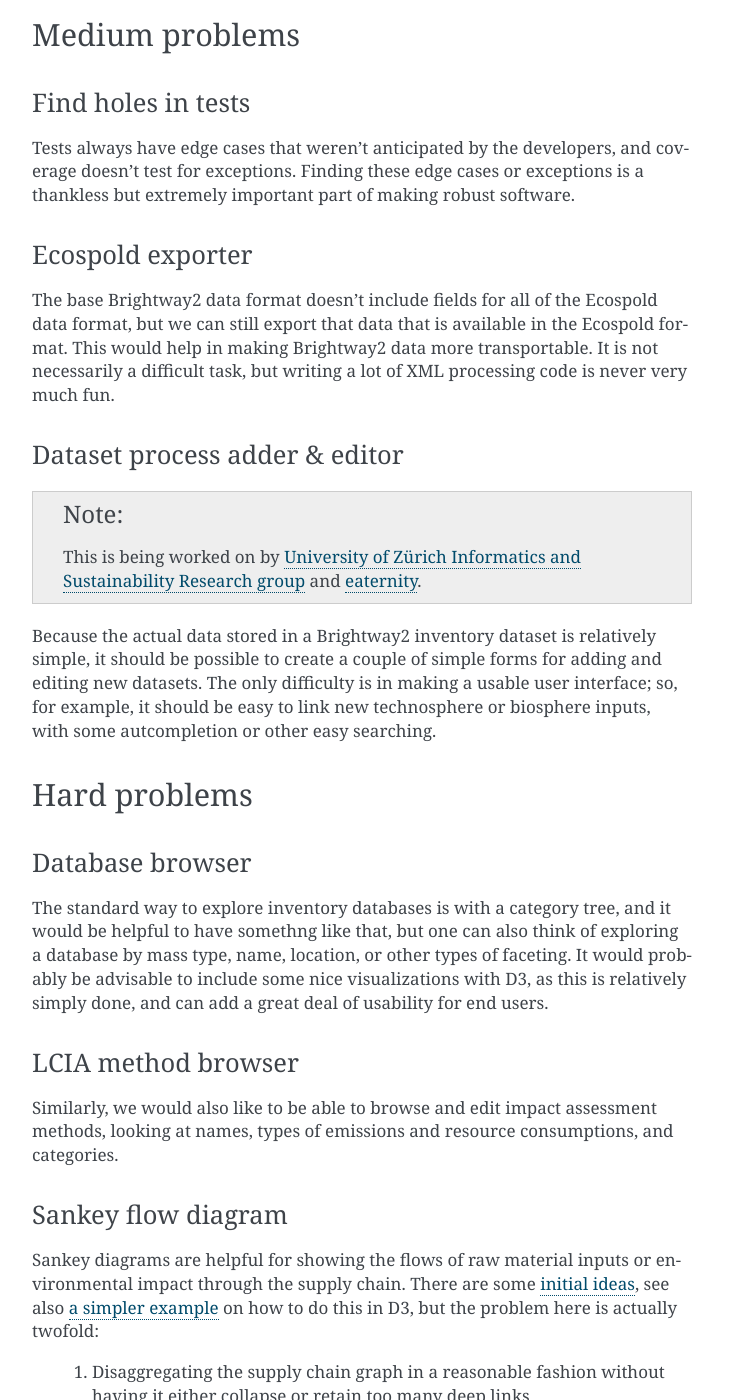
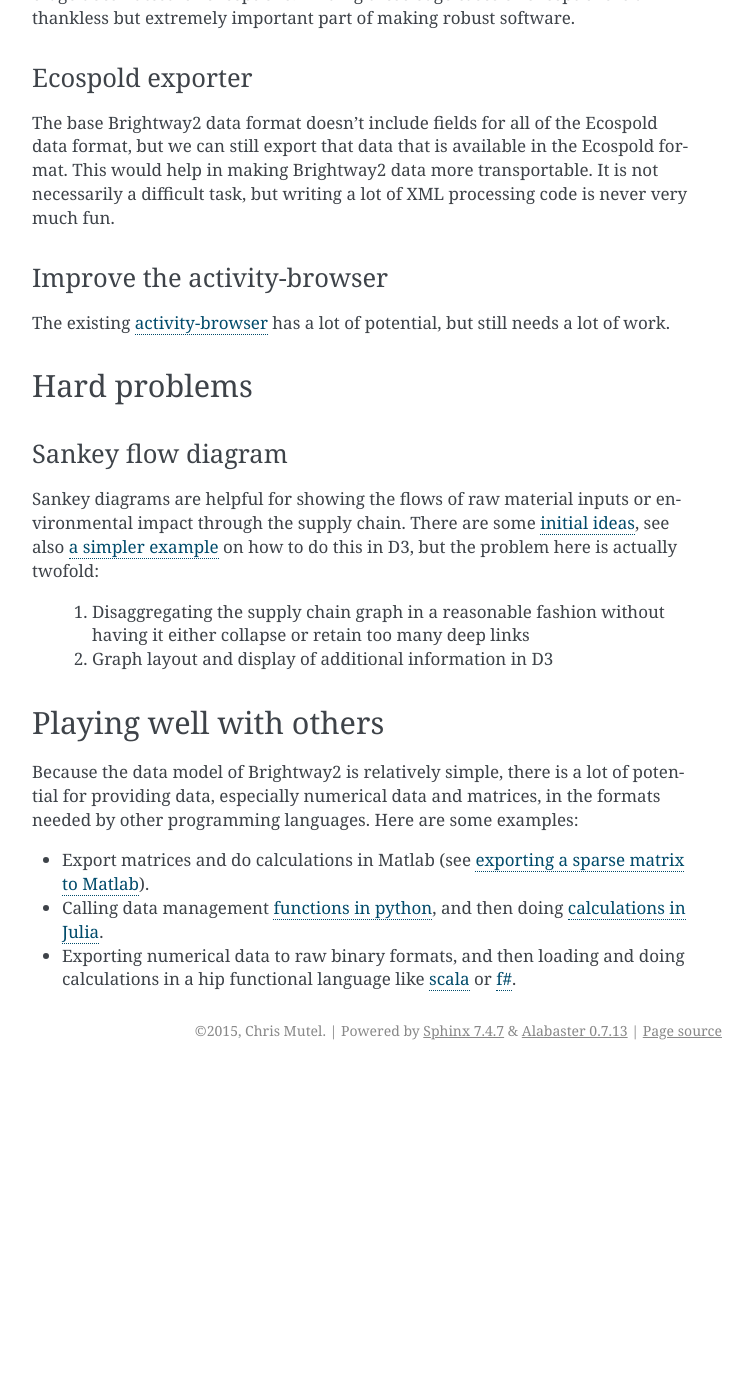
Before and after one commit to brightway-lca/brightway2, a Sphinx documentation site: the page built from docs/contributing.rst, in a window 1280 px wide and 1400 px high, scrolled down 2882 px. Shown: the whole window, without its empty margins (388-1140 px from the left). Built offline with Sphinx 7.4.7, drawn with Linux system fonts in a browser that asks for light colours; after the commit the page ends 3952 px from its top, so only the background shows below that; some of the changed text lies outside the part shown.

Commit message:
Update contribution guidelines

```diff
--- a/docs/contributing.rst
+++ b/docs/contributing.rst
@@ -42,13 +42,6 @@
 * `Monte Carlo results <http://tributary.io/inlet/4951873>`_
 
 The code here is editable, and the changes you make will be immediately reflected in the display. Feel free to make some tweaks, or even major changes, to make the visualizations nicer, easier to understand, and simpler. If you have for other graphics that would be useful in interpreting LCA results, or in exploring inventory datasets or impact assessment methods, feel free to :ref:`contact-developers` to get a sample dataset.
-
-Making the backend better
--------------------------
-
-There are plenty of big and small things that can be done to improve all aspects of the Brightway2 calculation routines and and data management.
-
-* Write and test the performance of a backend using `ZODB <http://www.zodb.org/en/latest/index.html>`__.
 
 Principles for good code
 ~~~~~~~~~~~~~~~~~~~~~~~~
@@ -106,25 +99,13 @@
 
 The base Brightway2 data format doesn't include fields for all of the Ecospold data format, but we can still export that data that is available in the Ecospold format. This would help in making Brightway2 data more transportable. It is not necessarily a difficult task, but writing a lot of XML processing code is never very much fun.
 
-Dataset process adder & editor
-~~~~~~~~~~~~~~~~~~~~~~~~~~~~~~
+Improve the activity-browser
+~~~~~~~~~~~~~~~~~~~~~~~~~~~~
 
-.. note:: This is being worked on by `University of Zürich Informatics and Sustainability Research group <http://www.ifi.uzh.ch/isr.html>`_ and `eaternity <http://eaternity.ch/>`_.
-
-Because the actual data stored in a Brightway2 inventory dataset is relatively simple, it should be possible to create a couple of simple forms for adding and editing new datasets. The only difficulty is in making a usable user interface; so, for example, it should be easy to link new technosphere or biosphere inputs, with some autcompletion or other easy searching.
+The existing `activity-browser <https://bitbucket.org/cmutel/activity-browser>`__ has a lot of potential, but still needs a lot of work.
 
 Hard problems
 -------------
-
-Database browser
-~~~~~~~~~~~~~~~~
-
-The standard way to explore inventory databases is with a category tree, and it would be helpful to have somethng like that, but one can also think of exploring a database by mass type, name, location, or other types of faceting. It would probably be advisable to include some nice visualizations with D3, as this is relatively simply done, and can add a great deal of usability for end users.
-
-LCIA method browser
-~~~~~~~~~~~~~~~~~~~
-
-Similarly, we would also like to be able to browse and edit impact assessment methods, looking at names, types of emissions and resource consumptions, and categories.
 
 Sankey flow diagram
 ~~~~~~~~~~~~~~~~~~~
```
